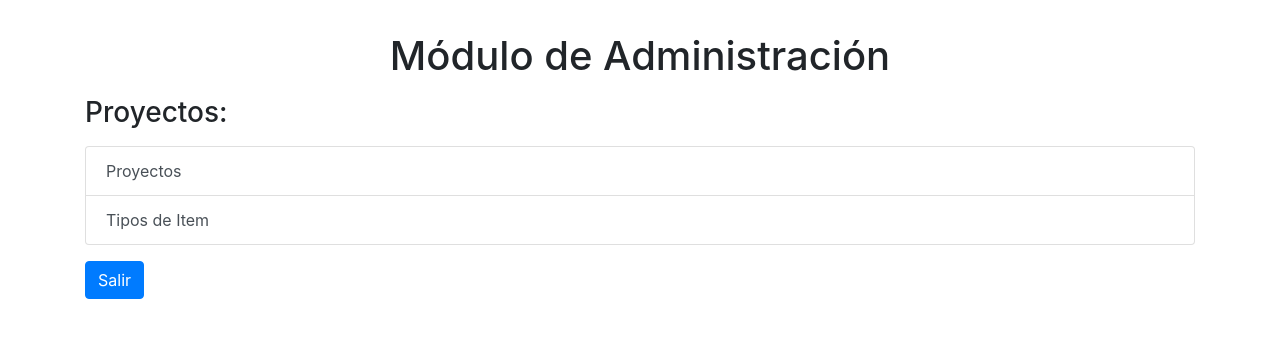
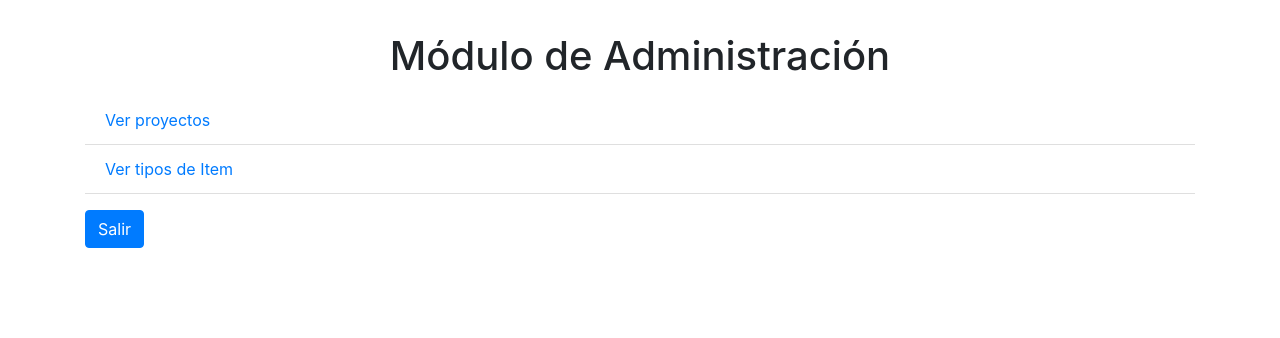
Before and after one commit to fer334/ItemManager, a Django app: page /modadmin/ in a window 1280 px wide. Shown: the part 56-394 px from the top of the page. Run offline with Django 3.2, Linux system fonts and the light colour scheme; some libraries are stand-ins or nearby versions.

Commit message:
Cambios de UI en html

```diff
--- a/templates/administracion/indexAdmin.html
+++ b/templates/administracion/indexAdmin.html
@@ -3,11 +3,10 @@
     <div class="container">
         <h1 class="text-center pt-3 mb-3">Módulo de Administración</h1>
 
-        <h3 class="mb-3">Proyectos:</h3>
-        <div class="list-group">
-          <a href="{% url 'administracion:proyectos' %}" class="list-group-item list-group-item-action">Proyectos</a>
-          <a href="{% url 'administracion:tipoItem' %}" class="list-group-item list-group-item-action">Tipos de Item</a>
-        </div>
+        <ul class="list-group list-group-flush">
+            <li class="list-group-item"><a href="{% url 'administracion:proyectos' %}" class="">Ver proyectos</a></li>
+            <li class="list-group-item"><a href="{% url 'administracion:tipoItem' %}" class="">Ver tipos de Item</a></li>
+        </ul>
         <a class="btn btn-primary mt-3" href="{% url 'login:index' %}" role="button">Salir</a>
     </div>
 {% endblock %}
```
